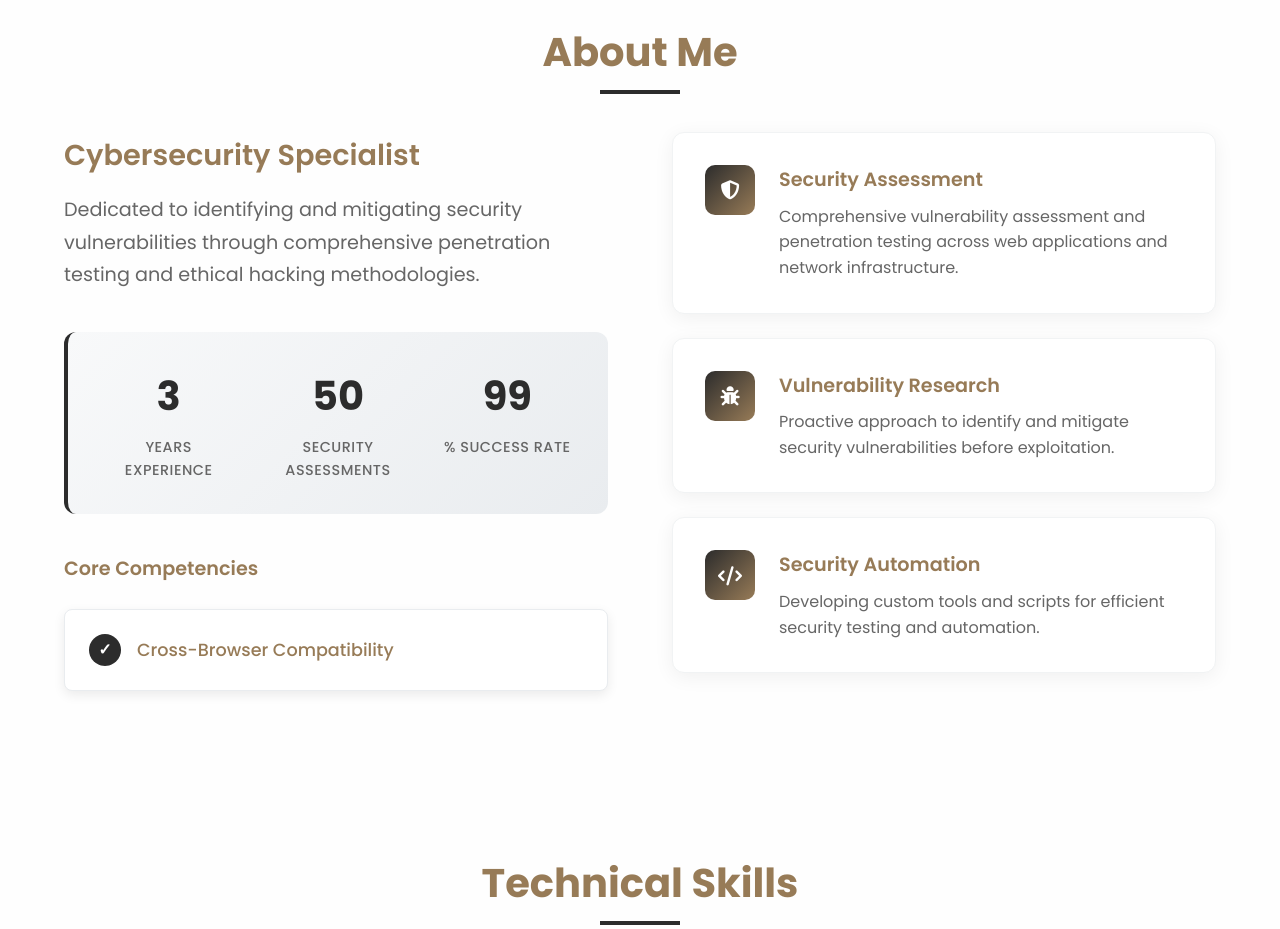
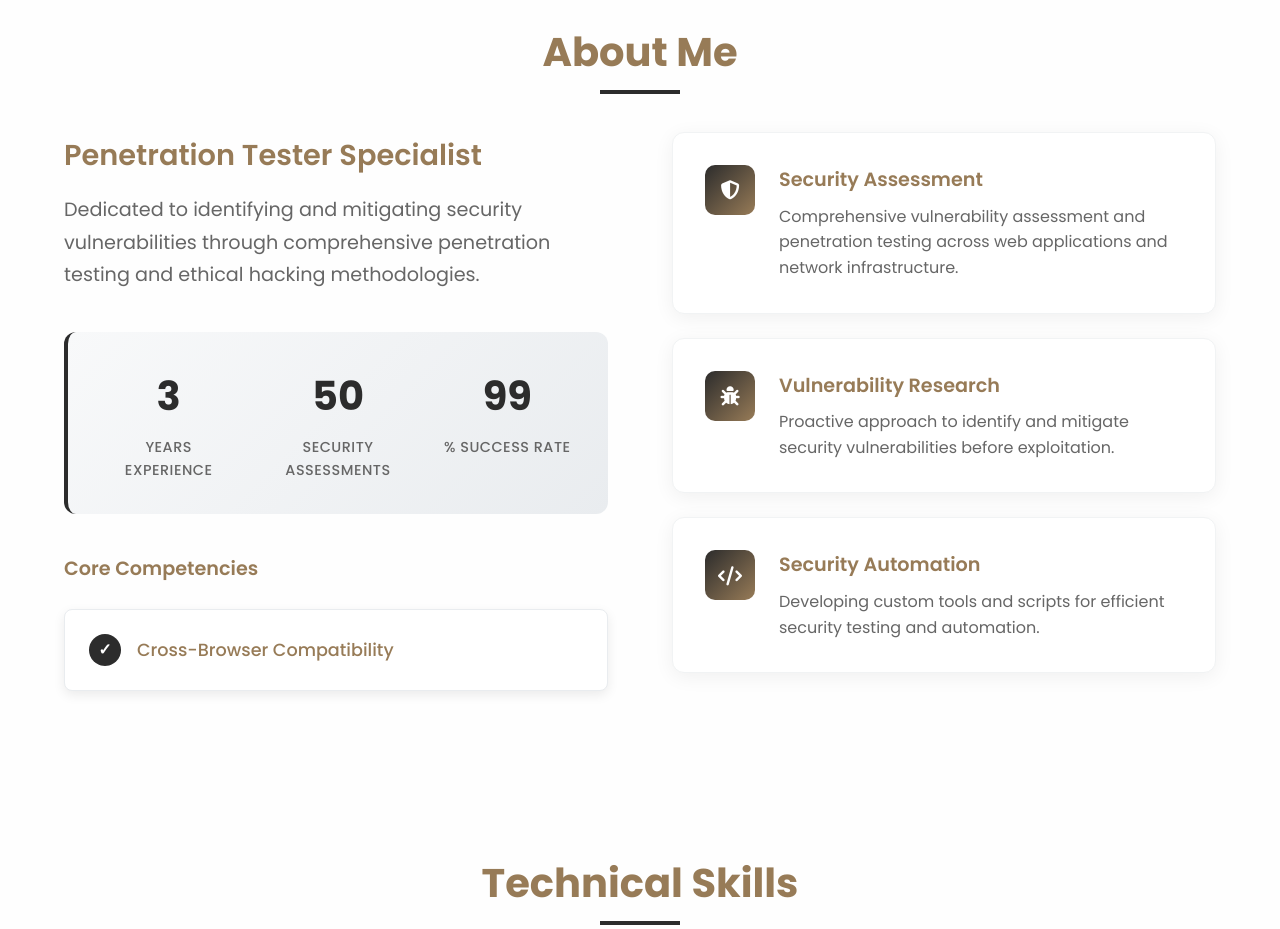
Before and after one commit to youssef-saeed2020/My-Portfolio, a plain HTML site: page index.html in a window 1280 px wide. Shown: the part 860-1789 px from the top of the page. Drawn offline with nearby package versions, Linux system fonts and the light colour scheme.

Commit message:
Update index.html

```diff
--- a/index.html
+++ b/index.html
@@ -74,7 +74,7 @@
             <div class="about-content">
                 <div class="about-grid">
                     <div class="about-text">
-                        <h3>Cybersecurity Specialist</h3>
+                        <h3>Penetration Tester Specialist</h3>
                         <p class="lead">Dedicated to identifying and mitigating security vulnerabilities through comprehensive penetration testing and ethical hacking methodologies.</p>
 
                         <div class="professional-stats">
```
